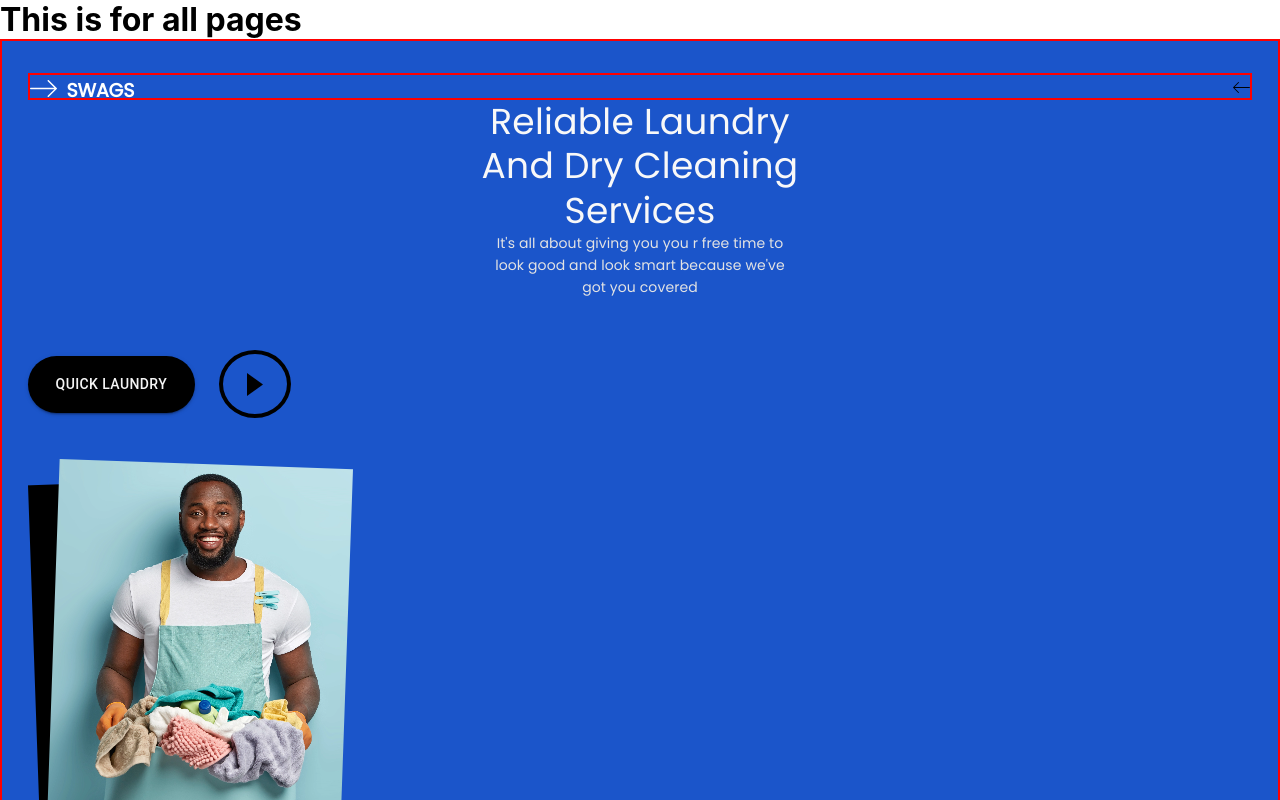
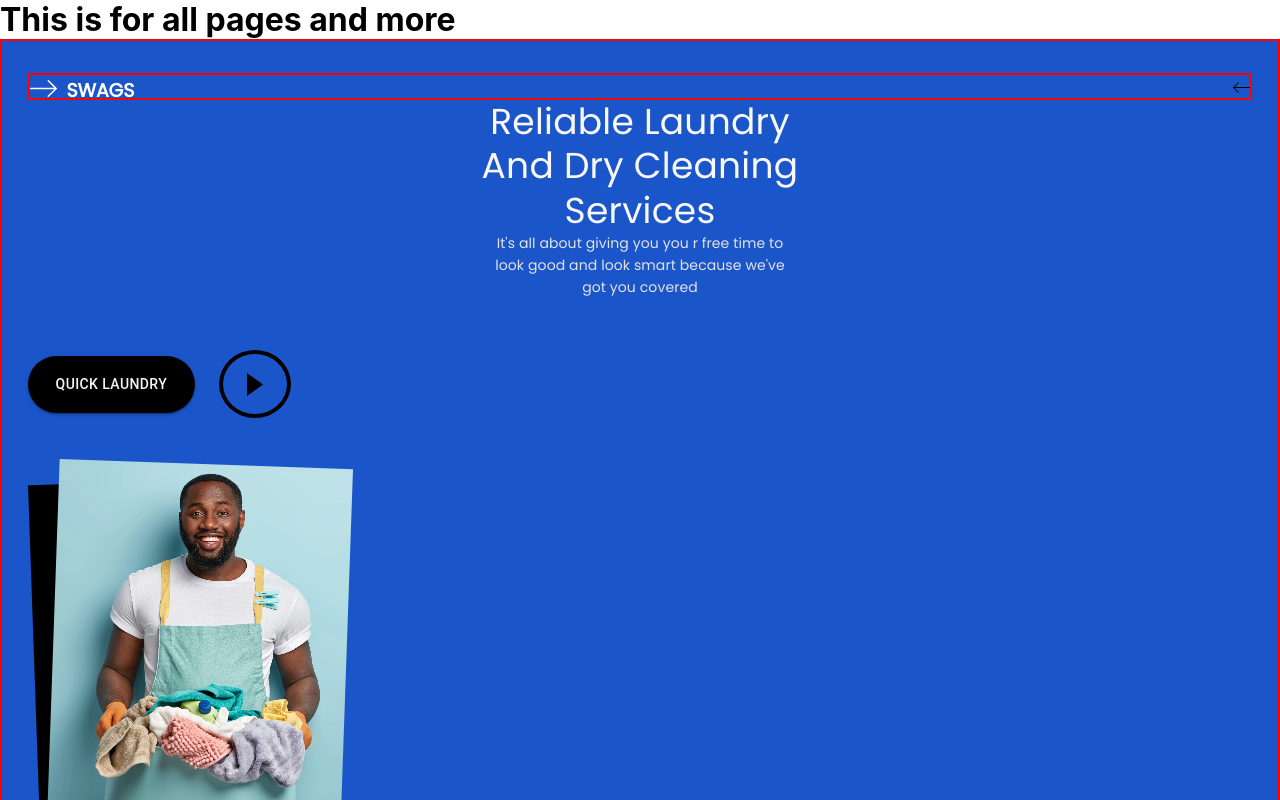
Before and after one commit to georgebsmith-tech/swags-client, a Next.js app: page / in a window 1280 px wide. Shown: the top 800 px of the page. Built offline with nearby package versions, Linux system fonts and the light colour scheme.

Commit message:
added more

```diff
--- a/src/pages/_app.js
+++ b/src/pages/_app.js
@@ -3,7 +3,7 @@ import "../styles/globals.css";
 function MyApp({ Component, pageProps }) {
   return (
     <div>
-      <h1>This is for all pages</h1>
+      <h1>This is for all pages and more</h1>
       <Component {...pageProps} />
     </div>
   );
```
